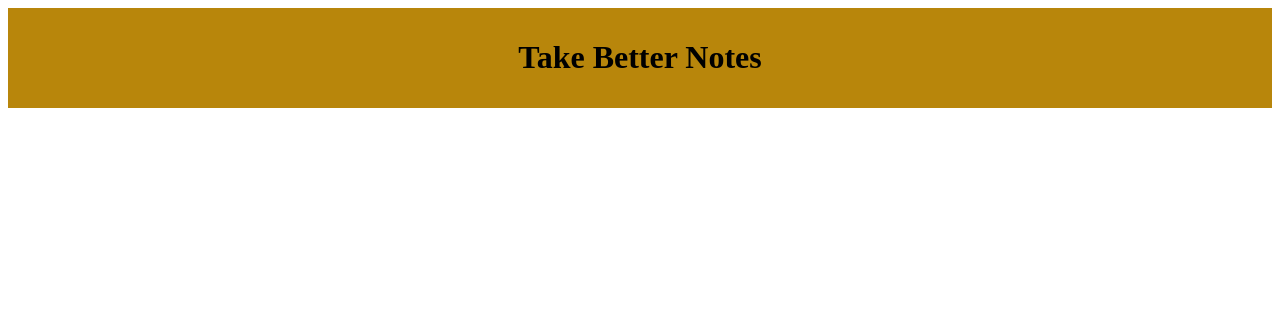
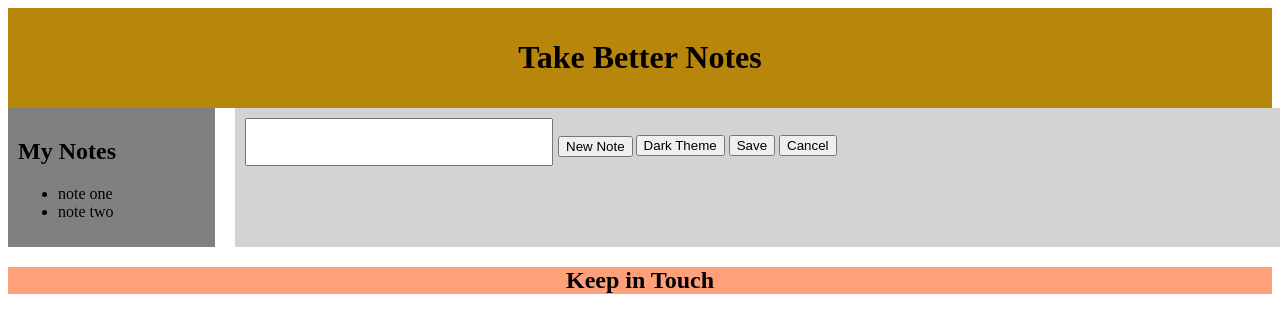
Before and after one commit to 123vishaal/assignment1, a plain HTML site: page index.html in a window 1280 px wide. Drawn offline with Linux system fonts and the light colour scheme.

Commit message:
Text box section, also added start of footer

```diff
--- a/css/stylesheet.css
+++ b/css/stylesheet.css
@@ -4,3 +4,39 @@
     color: black;
     text-align: center;
 }
+.flex-container {
+    display: flex;
+    margin-bottom: 10px;
+}
+.flex-item {
+    box-sizing: border-box;
+    border: 5px white;
+    padding: 10px;
+    background-color: grey;
+    flex: 1 1 auto
+}
+.flex-item1 {
+    box-sizing: border-box;
+    border: 5px white;
+    padding: 10px;
+    flex: 5 1 auto;
+    background-color: lightgray;
+    position: relative;
+    left: 20px;
+}
+.a {
+    position: relative;
+    top: 1px;
+    left: 1px;
+}
+.bot {
+    background-color: lightsalmon;
+    text-align: center;
+
+}
+#txtbox {
+    font-size: 18pt;
+    height: 42px;
+    width: 300px;
+    text-align: center;
+}
--- a/index.html
+++ b/index.html
@@ -6,8 +6,55 @@
     <title>Assignment 1</title>
     <link href="css/stylesheet.css" rel="stylesheet">
 </head>
+<body>
 <header>
-<div class="top">
-    <h1>Take Better Notes</h1>
-</div>
+    <div class="top">
+        <h1>Take Better Notes</h1>
+    </div>
 </header>
+<section>
+    <div class="flex-container">
+        <div class="flex-item">
+            <h2>My Notes</h2>
+            <ul>
+                <li>note one</li>
+                <li>note two</li>
+            </ul>
+        </div>
+        <div class="flex-item1">
+            <form>
+                <input type="text" id="txtbox">
+                <button class="a">New Note</button>
+                <button class="b">Dark Theme</button>
+                <button class="c">Save</button>
+                <button class="d">Cancel</button>
+
+            </form>
+
+        </div>
+
+
+
+    </div>
+
+
+</section>
+<footer>
+    <div class="bot">
+        <h2>Keep in Touch</h2>
+
+
+
+
+
+
+
+    </div>
+
+
+
+
+
+
+
+</footer>
```
